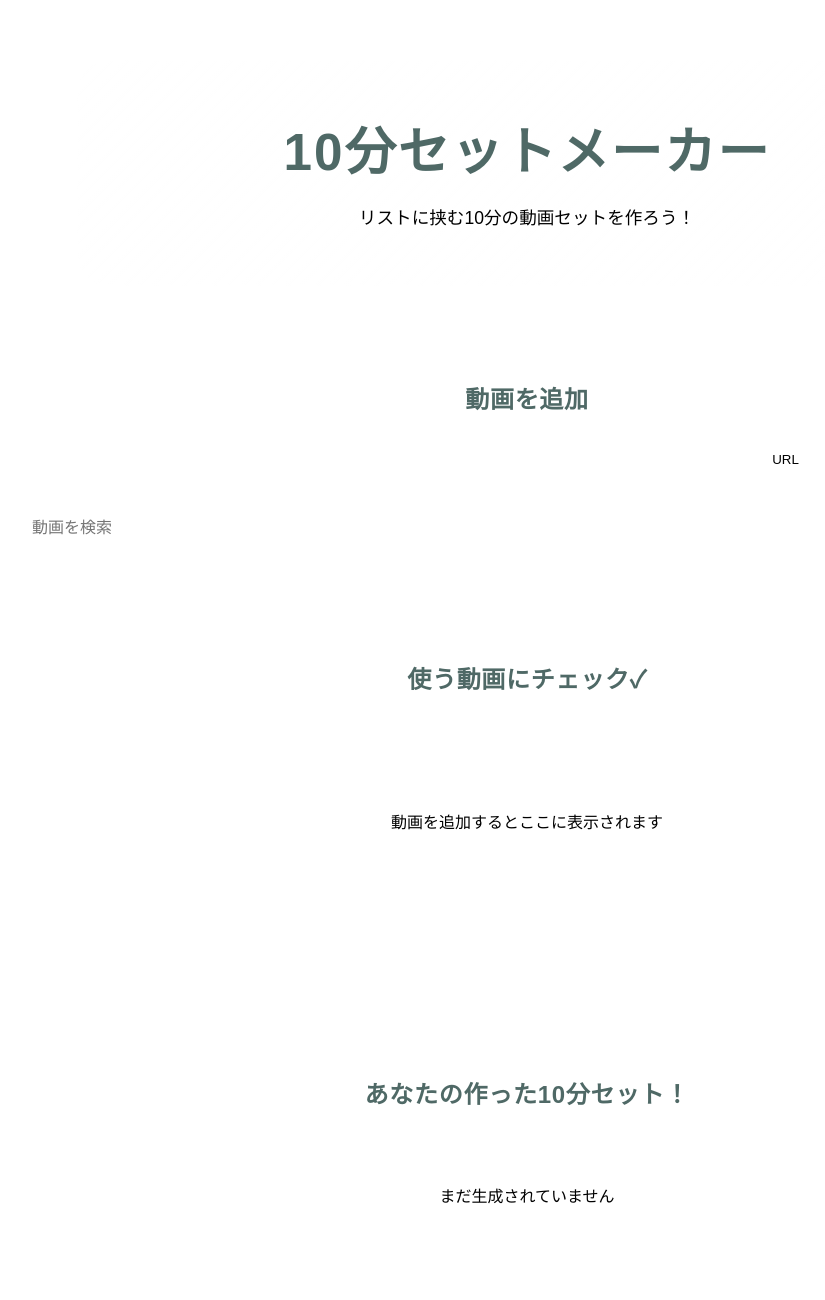
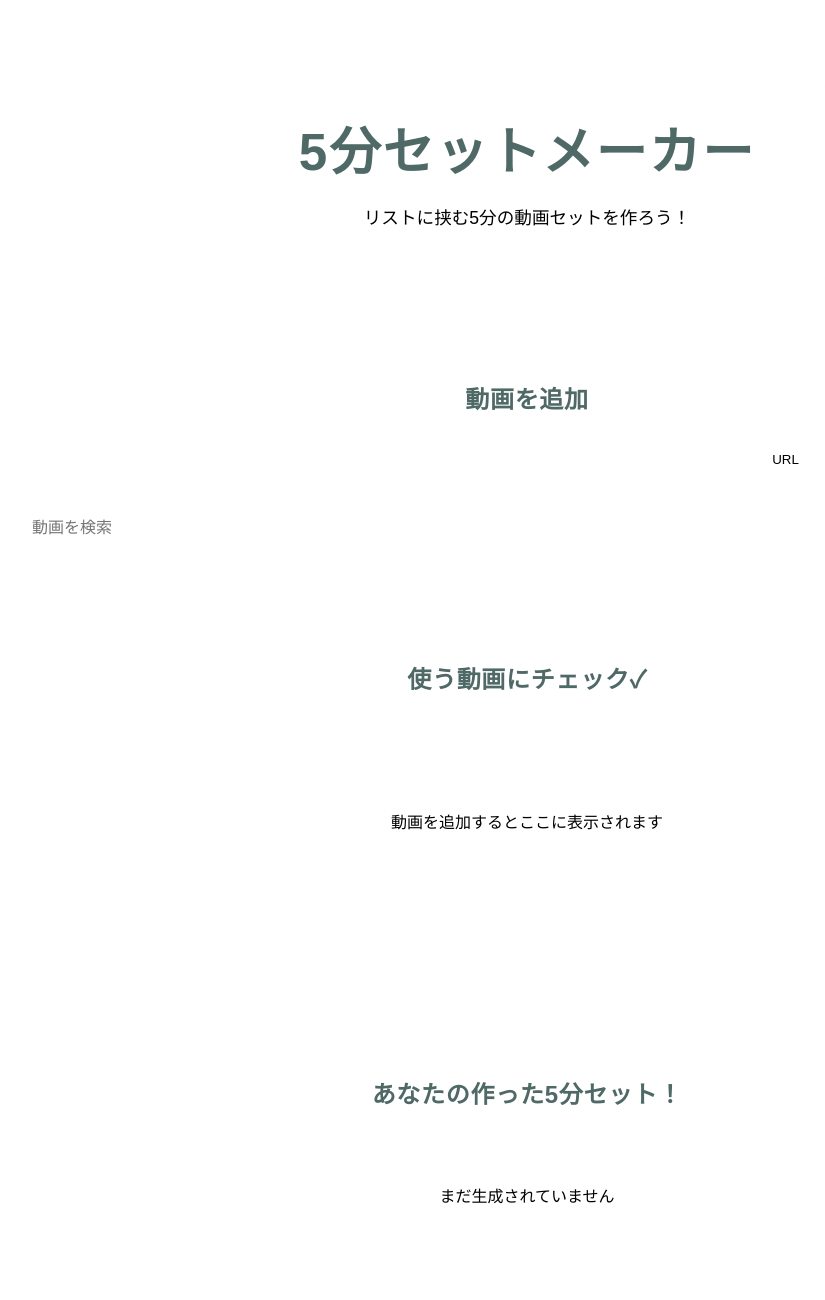
Before and after one commit to katsukiuouo/5min-set-maker, a plain HTML site: page index.html in a window 1280 px wide. Shown: the top 1300 px of the page, without its empty margins (113-938 px from the left). Drawn offline with nearby package versions, Linux system fonts and the light colour scheme.

Commit message:
Update index.html

```diff
--- a/index.html
+++ b/index.html
@@ -3,7 +3,7 @@
 <head>
   <meta charset="UTF-8">
   <meta name="viewport" content="width=device-width, initial-scale=1.0, viewport-fit=cover">
-  <title>10分セットメーカー</title>
+  <title>5分セットメーカー</title>
 
   <link rel="stylesheet" href="css/variables.css">
   <link rel="stylesheet" href="css/animation.css">
@@ -14,14 +14,14 @@
   <div id="loadingOverlay" class="loading-overlay hidden">
     <div class="loading-card">
       <div class="loader"></div>
-      <p>10分セットを作成しています...</p>
+      <p>5分セットを作成しています...</p>
     </div>
   </div>
 
   <header class="hero">
     <div class="hero-inner">
-      <h1>10分セットメーカー</h1>
-      <p>リストに挟む10分の動画セットを作ろう！</p>
+      <h1>5分セットメーカー</h1>
+      <p>リストに挟む5分の動画セットを作ろう！</p>
     </div>
   </header>
 
@@ -66,13 +66,13 @@
 
     <section class="generate-area">
       <button id="generateButton" class="generate-button">
-        10分セットを生成
+        5分セットを生成
       </button>
     </section>
 
     <section class="glass-card">
       <div class="section-header">
-        <h2 class="section-title">あなたの作った10分セット！</h2>
+        <h2 class="section-title">あなたの作った5分セット！</h2>
       </div>
 
       <div id="resultList">
@@ -87,7 +87,7 @@
 </div>
 
   <footer>
-    <p>© 10分セットメーカー</p>
+    <p>© 5分セットメーカー</p>
   </footer>
 
   <script src="https://cdn.jsdelivr.net/npm/@supabase/supabase-js@2"></script>
```
